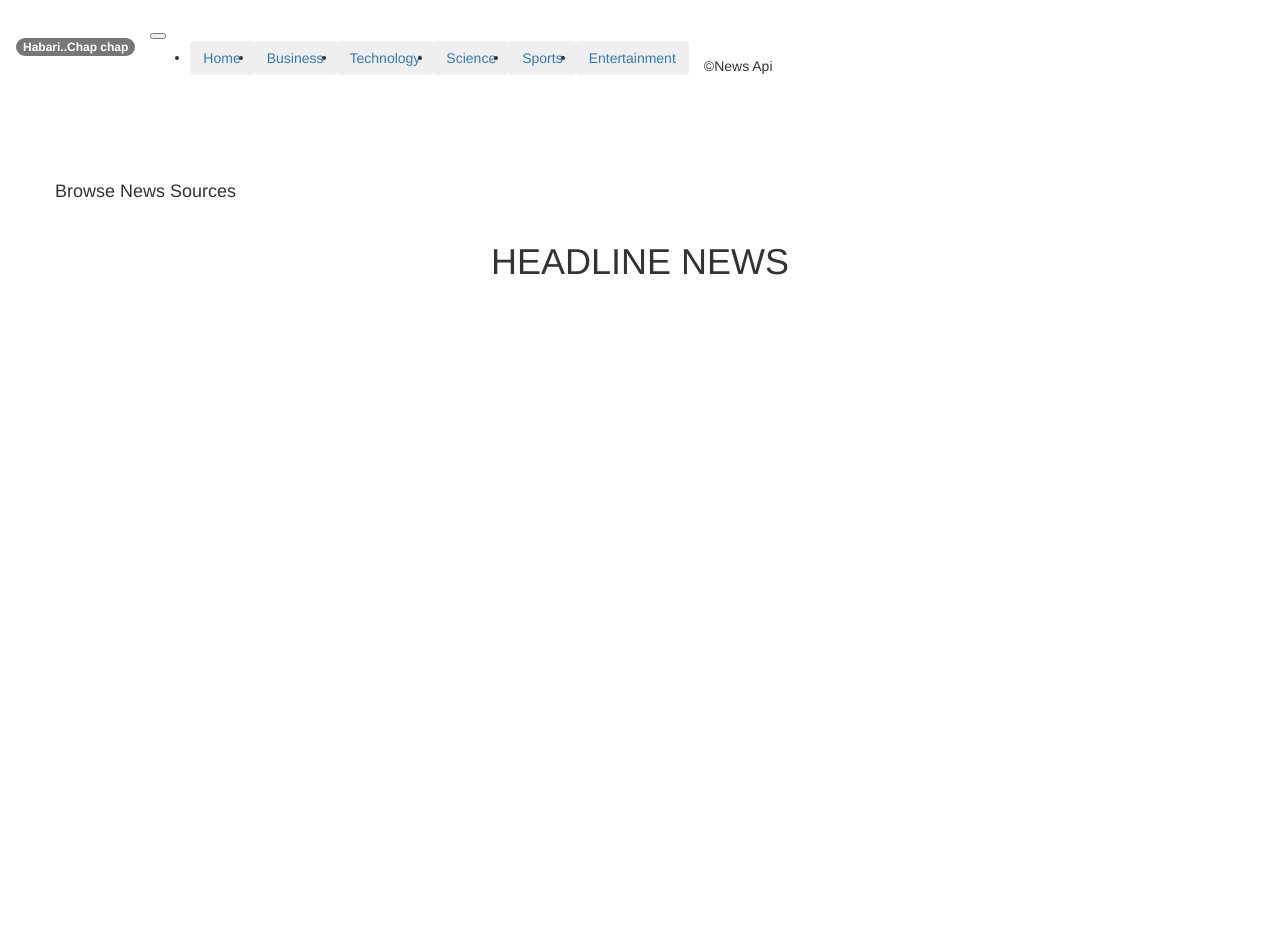
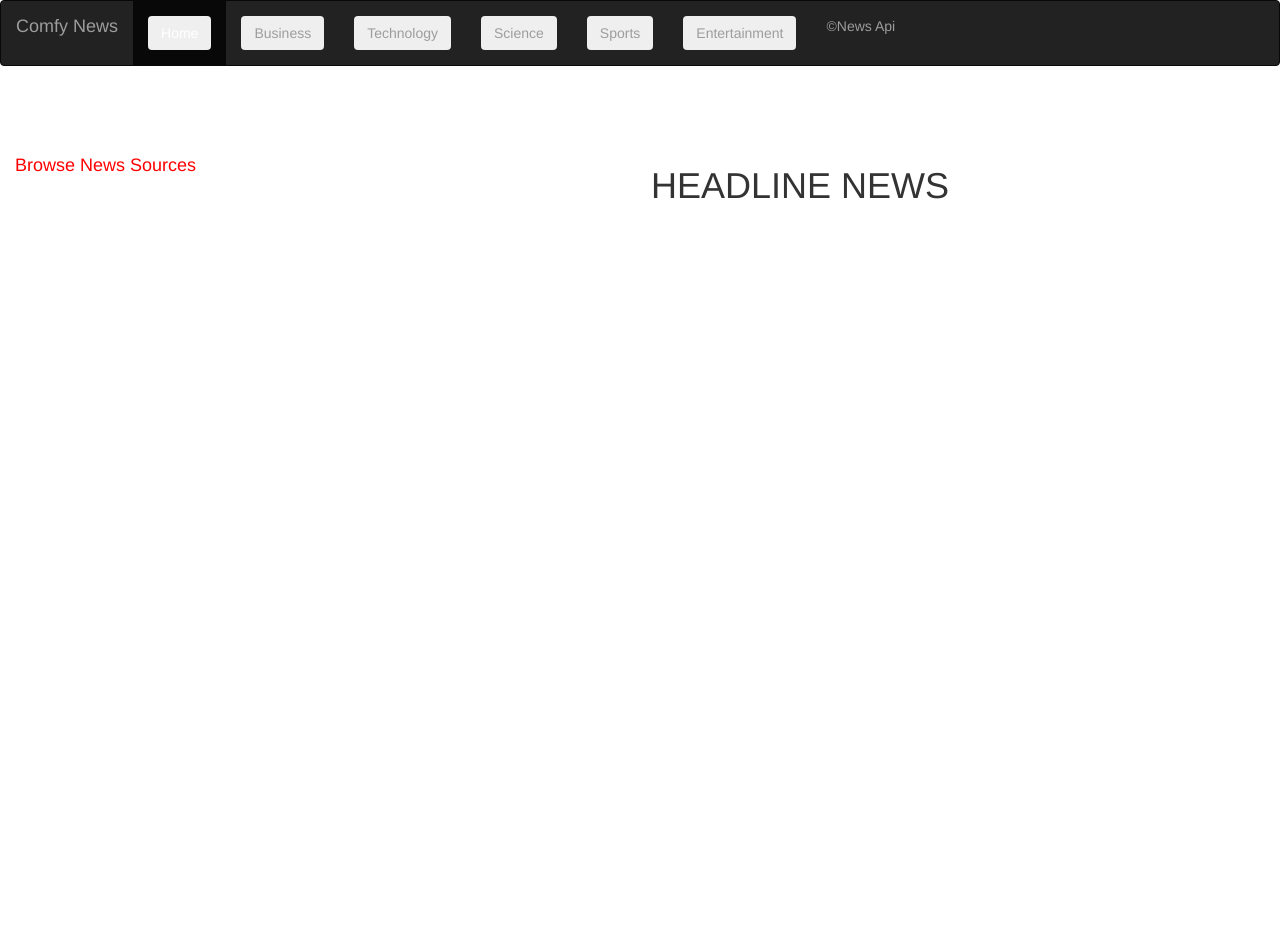
Before and after one commit to L0VINE/News_Api, a Flask app: template app/templates/index.html in a window 1280 px wide. After the commit the page ends 199 px from the top, so only its background shows below. Run offline with Flask 2, Linux system fonts and the light colour scheme; the template is opened without the code that fills it, so the values that code supplies are empty; some libraries are stand-ins or nearby versions.

Commit message:
changed outlook

```diff
--- a/app/static/css/index.css
+++ b/app/static/css/index.css
@@ -1,10 +1,11 @@
 .main {
     flex: 1 1 0;
     display: flex;
+
 }
-.container-fluid {
+/* #newa {
   display: flex;
-}
+} */
 .col-9 {
   overflow-y: auto;
   height: 90vh; /* NEW */
--- a/app/templates/index.html
+++ b/app/templates/index.html
@@ -1,19 +1,22 @@
 <!-- <h1>my display{{message}}</h1> -->
-{% extends 'base.html'%} {% block content %} {% block styles%} {{ super() }}
-<link rel="stylesheet" href="{{url_for('static',filename='/css/index.css')}}"> {% endblock %}
+{% extends 'base.html'%} {% block content %}
+{% block styles%}
+    {{ super() }}
+    <link rel="stylesheet" href="{{url_for('static',filename='css/index.css')}}">
+{% endblock %}
 <br>
 <br>
 <br>
 <body>
 
-  <div class="main">
-    <div class="container-fluid">
+  <div class="main" style="display:flex">
+    <div class="container-fluid" id="newa" style="display:flex">
       <div class="row">
 
-        <div class="col-3">
-          <div class="card-column">
-            <div class="card-header">
-              <h4>Browse News Sources</h4>
+        <div class="col-md-3">
+          <div class="panel-column">
+            <div class="panel-header">
+              <h4 style="color: red;">Browse News Sources</h4>
             </div>
             <div class="list-group list-group-flush scrolly">
               <ul>
@@ -28,22 +31,22 @@
           </div>
         </div>
 
-        <div class="col-9">
+        <div class="col-lg-9">
           <h1 align="center"> HEADLINE NEWS </h3>
           <div class="container">
-            <div class="card-columns">
+            <div class="panel-columns">
               {% for headlines in headlines %}
 
-              <div class="card">
-                <img class="card" src="{{headlines.image}}" alt="Card image cap" size="100px180">
-                <div class="card-body">
-                  <h5 class="card-title">{{headlines.author}}</h5>
-                  <p class="card-text">{{headlines.description}}</p>
+              <div class="panel">
+                <img class="panel" src="{{headlines.image}}" alt="Card image cap" size="100px180">
+                <div class="panel-body">
+                  <h5 class="panel-title">{{headlines.author}}</h5>
+                  <p class="panel-text">{{headlines.description}}</p>
                   <a href="{{headlines.url}}">
-                    <p class="card-text">Click here for more details!</p>
+                    <p class="panel-text">Click here for more details!</p>
                   </a>
                 </div>
-                <div class="card-footer">
+                <div class="panel-footer">
                   <small class="text-muted">Publish date:{{headlines.time}}</small>
                 </div>
               </div>
--- a/app/templates/macros.html
+++ b/app/templates/macros.html
@@ -4,8 +4,8 @@
   <div class="container-fluid">
     <div class="row">
       <div class="col-3">
-        <div class="card ">
-          <div class="card-header">
+        <div class="panel ">
+          <div class="panel-header">
             <h4>Browse News Sources</h4>
           </div>
           <div class="list-group list-group-flush scrolly">
--- a/app/templates/navbar.html
+++ b/app/templates/navbar.html
@@ -1,8 +1,8 @@
-
+<!--
 <div class="">
 
     <nav class="navbar navbar-expand-lg navbar-dark bg-dark fixed-top">
-    <h3> <a class="navbar-brand" href="/"><span class="badge badge-success">Habari..Chap chap</span></a></h3>
+    <h3> <a class="navbar-brand" href="/"><span class="badge badge-success">Comfy News</span></a></h3>
       <button class="navbar-toggler" type="button" data-toggle="collapse" data-target="#navbarText" aria-controls="navbarText" aria-expanded="false" aria-label="Toggle navigation">
       <span class="navbar-toggler-icon"></span>
     </button>
@@ -33,3 +33,47 @@
       </div>
     </nav>
   </div>
+ -->
+
+  <nav class="navbar navbar-inverse">
+    <div class="container-fluid">
+      <!-- Brand and toggle get grouped for better mobile display -->
+      <div class="navbar-header">
+        <button type="button" class="navbar-toggle collapsed" data-toggle="collapse" data-target="#bs-example-navbar-collapse-1" aria-expanded="false">
+          <span class="sr-only">Toggle navigation</span>
+          <span class="icon-bar"></span>
+          <span class="icon-bar"></span>
+          <span class="icon-bar"></span>
+        </button>
+        <a class="navbar-brand" href="#">Comfy News</a>
+      </div>
+
+      <!-- Collect the nav links, forms, and other content for toggling -->
+      <div class="collapse navbar-collapse" id="bs-example-navbar-collapse-1">
+        <ul class="nav navbar-nav">
+          <li class="active">
+            <a class="nav-link" href="/"><button type="button" class="btn btn-outline-success">Home </button><span class="sr-only">(current)</span></a>
+          </li>
+          <li class="nav-item">
+            <a class="nav-link" href="/{{'categories/Business'}}"><button type="button" class="btn btn-outline-success">Business</button></a>
+          </li>
+          <li class="nav-item">
+            <a class="nav-link" href="/{{'categories/Technology'}}"><button type="button" class="btn btn-outline-success">Technology</button></a>
+          </li>
+          <li class="nav-item">
+            <a class="nav-link" href="/{{'categories/Science'}}"><button type="button" class="btn btn-outline-success">Science</button></a>
+          </li>
+          <li class="nav-item">
+            <a class="nav-link" href="/{{'categories/Sports'}}"><button type="button" class="btn btn-outline-success">Sports</button></a>
+          </li>
+          <li class="nav-item">
+            <a class="nav-link" href="/{{'categories/Entertainment'}}"><button type="button" class="btn btn-outline-success">Entertainment</button></a>
+          </li>
+        </ul>
+        <span class="navbar-text">
+          ©News Api
+        </span>
+
+      </div><!-- /.navbar-collapse -->
+    </div><!-- /.container-fluid -->
+  </nav>
--- a/config.py
+++ b/config.py
@@ -8,7 +8,7 @@ class Config:
     # CAT_API_URL='https://newsapi.org/v2/everything?q={}&sortBy=relevancy&apiKey={}'
     NEWS_API_KEY=os.environ.get('NEWS_API_KEY')
     CAT_API_URL='https://newsapi.org/v2/top-headlines?country=us&category={}&apiKey={}'
-
+    SECRET_KEY='1234'
 
 
 
```
Also changed, not shown: app/templates/article.html (+8 -8 lines), app/templates/categories.html (+8 -8 lines), 1 other file.
